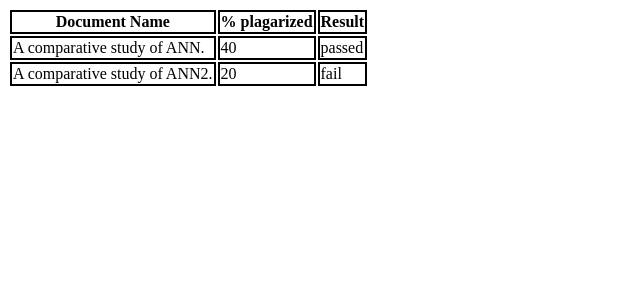
After one commit to Impksoni/Plagiarism-Detector, a Django app: template templates/result.html in a window 1280 px wide. The commit adds this page. Shown: the top 300 px of the page, without its empty margins (0-640 px from the left). Run offline with Django 4.2, Linux system fonts and the light colour scheme; the template is opened without the code that fills it, so the values that code supplies are empty.

Commit message:
result page added

```diff
--- /dev/null
+++ b/static/js/result.js
@@ -0,0 +1,5 @@
+const result = document.querySelector('#result')
+result.addEventListener("click", (e) => {
+  e.preventDefault()
+  console.log('this is executed.')
+})
--- /dev/null
+++ b/static/result.css
@@ -0,0 +1,7 @@
+th, td{
+  border: 2px solid black
+}
+
+tr {
+  border: 10px solid red
+}
--- a/templates/index.html
+++ b/templates/index.html
@@ -24,7 +24,7 @@
           <input type = "text" name = "filename" placeholder = "Enter your file name">
           <input type = "file" name = "uploadfiles">
           {% csrf_token %}
-          <button class="uploadBtn">Upload document</button>
+          <button class="uploadBtn">Submit document</button>
         </form>
       </div>
       <footer>
--- /dev/null
+++ b/templates/result.html
@@ -0,0 +1,32 @@
+<!DOCTYPE html>
+<html lang="en">
+<head>
+  <meta charset="UTF-8">
+  <meta http-equiv="X-UA-Compatible" content="IE=edge">
+  <meta name="viewport" content="width=device-width, initial-scale=1.0">
+  <title>Result</title>
+  <link rel="stylesheet" href="./../static/result.css">
+</head>
+<body>
+  <div id="result">
+    <table>
+      <tr>
+        <th>Document Name</th>
+        <th>% plagarized</th>
+        <th>Result</th>
+      </tr>
+      <tr>
+        <td>A comparative study of ANN.</td>
+        <td>40</td>
+        <td>passed</td>
+      </tr>
+      <tr>
+        <td>A comparative study of ANN2.</td>
+        <td>20</td>
+        <td>fail</td>
+      </tr>
+    </table>
+  </div>
+  <script src="./../static/js/result.js"></script>
+</body>
+</html>
```
Also changed, not shown: majorproject/result/result.json (added, +25 -0 lines), db.sqlite3.
